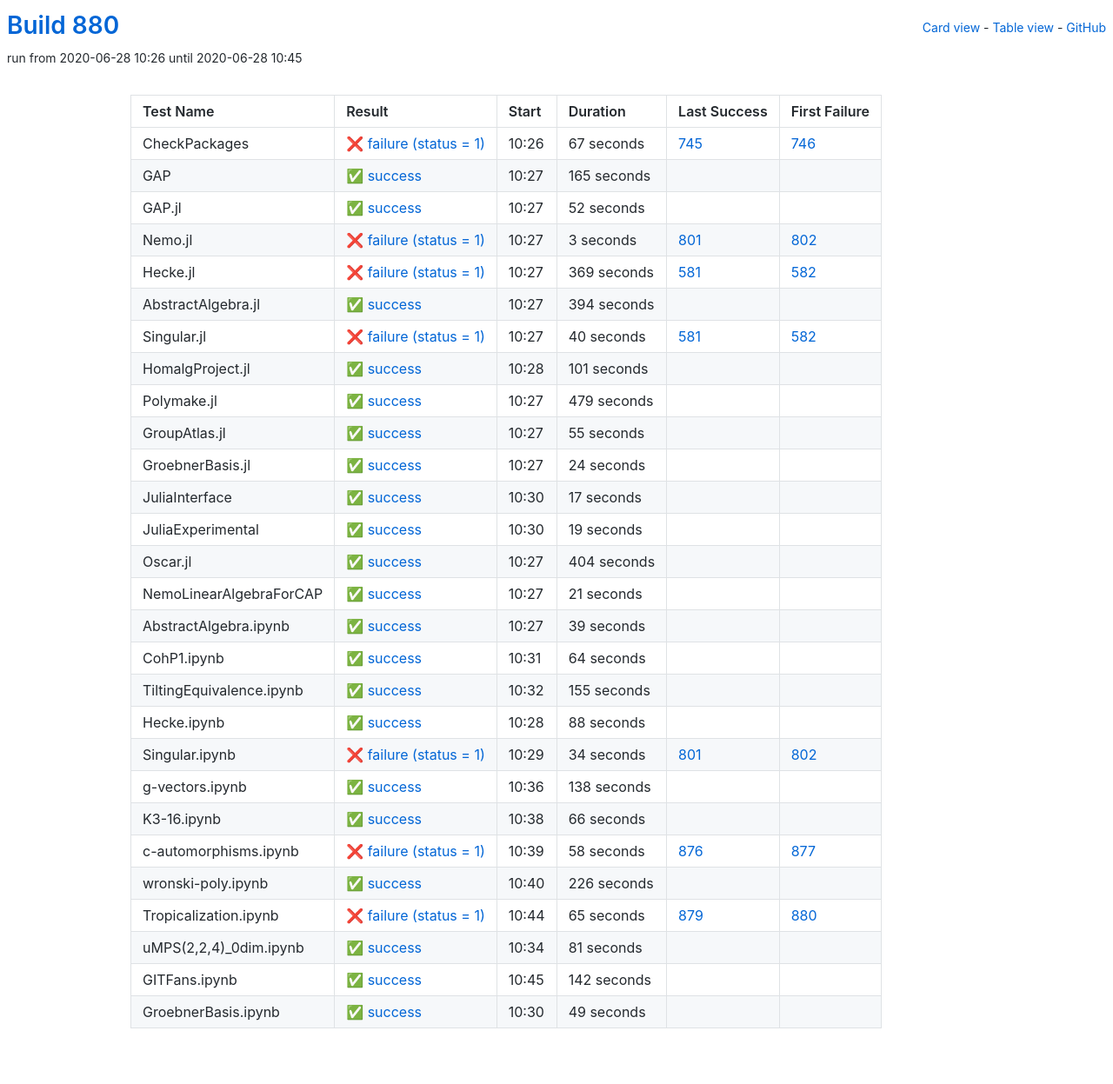
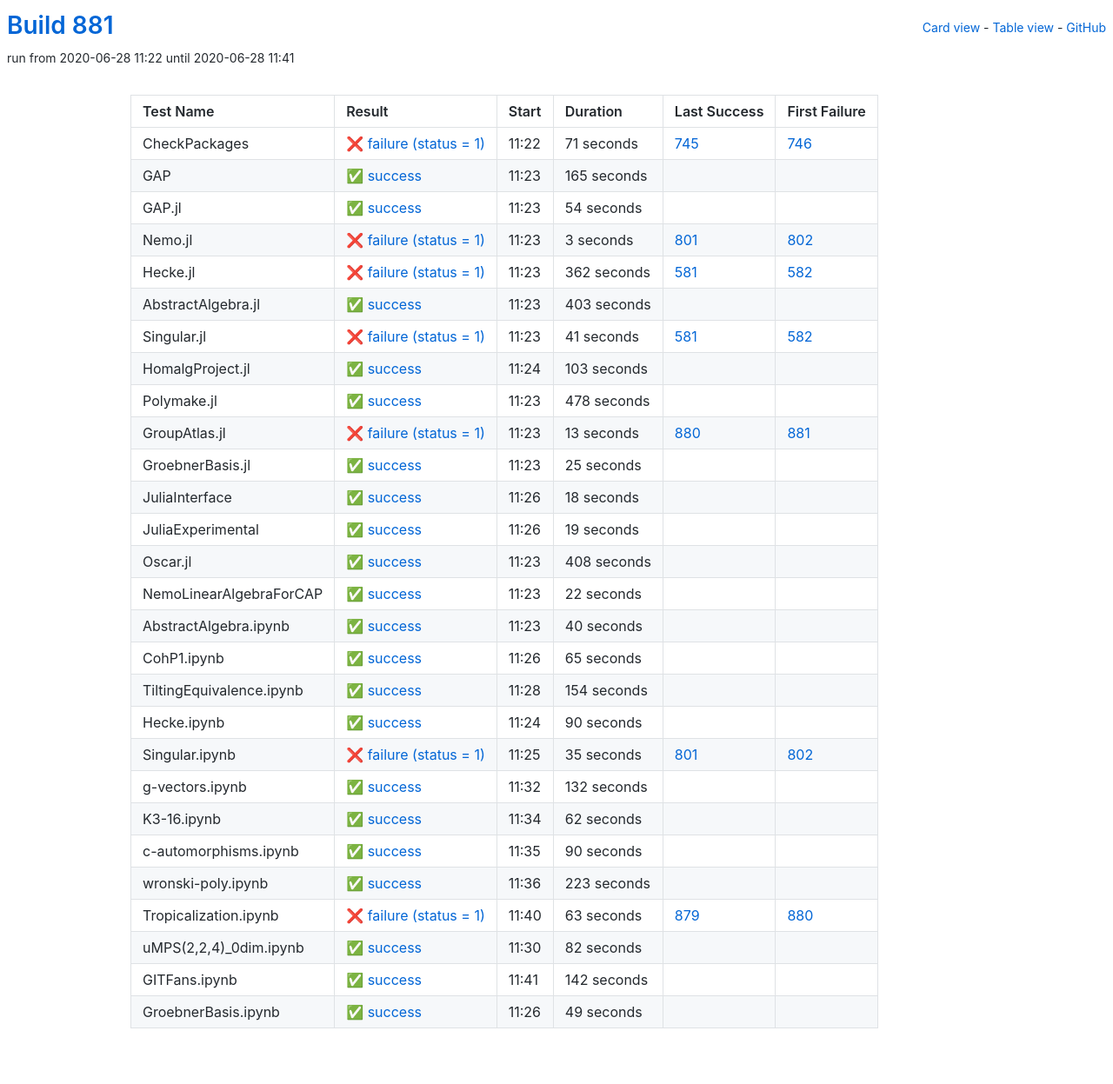
Before and after one commit to oscar-system/oscar-ci-status-1.4, a Jekyll site: the page built from table.html, in a window 1280 px wide. Shown: the whole page at 87% size. Built offline with Jekyll 4.4.1, drawn with Linux system fonts in a browser that asks for light colours.

Commit message:
Build #881

```diff
--- a/_data/ci.yml
+++ b/_data/ci.yml
@@ -1,6 +1,6 @@
 ---
-build: 880
-build_url: https://oscarci.mathematik.uni-kl.de/job/oscar-julia-1.4/880/
+build: 881
+build_url: https://oscarci.mathematik.uni-kl.de/job/oscar-julia-1.4/881/
 job: oscar-julia-1.4
 organization: oscar-system
 repo: oscar-ci-status-1.4
@@ -8,20 +8,20 @@ repourl: https://github.com/oscar-system/oscar-ci-status-1.4
 tests:
 - name: CheckPackages
   id: checkpackages
-  log: https://oscarci.mathematik.uni-kl.de/job/oscar-julia-1.4/880/artifact/logs/build-880/CheckPackages.log
-  start: 2020-06-28 10:26
+  log: https://oscarci.mathematik.uni-kl.de/job/oscar-julia-1.4/881/artifact/logs/build-881/CheckPackages.log
+  start: 2020-06-28 11:22
   success: false
   exitcode: 1
   status: failure
-  duration: 67
+  duration: 71
   last_success: 745
   last_success_url: https://oscarci.mathematik.uni-kl.de/job/oscar-julia-1.4/745/
   first_failure: 746
   first_failure_url: https://oscarci.mathematik.uni-kl.de/job/oscar-julia-1.4/746/
 - name: GAP
   id: gap
-  log: https://oscarci.mathematik.uni-kl.de/job/oscar-julia-1.4/880/artifact/logs/build-880/GAP.log
-  start: 2020-06-28 10:27
+  log: https://oscarci.mathematik.uni-kl.de/job/oscar-julia-1.4/881/artifact/logs/build-881/GAP.log
+  start: 2020-06-28 11:23
   success: true
   exitcode: 0
   status: success
@@ -32,20 +32,20 @@ tests:
   first_failure_url:
 - name: GAP.jl
   id: gap-jl
-  log: https://oscarci.mathematik.uni-kl.de/job/oscar-julia-1.4/880/artifact/logs/build-880/GAP.jl.log
-  start: 2020-06-28 10:27
+  log: https://oscarci.mathematik.uni-kl.de/job/oscar-julia-1.4/881/artifact/logs/build-881/GAP.jl.log
+  start: 2020-06-28 11:23
   success: true
   exitcode: 0
   status: success
-  duration: 52
+  duration: 54
   last_success: false
   last_success_url:
   first_failure: false
   first_failure_url:
 - name: Nemo.jl
   id: nemo-jl
-  log: https://oscarci.mathematik.uni-kl.de/job/oscar-julia-1.4/880/artifact/logs/build-880/Nemo.jl.log
-  start: 2020-06-28 10:27
+  log: https://oscarci.mathematik.uni-kl.de/job/oscar-julia-1.4/881/artifact/logs/build-881/Nemo.jl.log
+  start: 2020-06-28 11:23
   success: false
   exitcode: 1
   status: failure
@@ -56,104 +56,104 @@ tests:
   first_failure_url: https://oscarci.mathematik.uni-kl.de/job/oscar-julia-1.4/802/
 - name: Hecke.jl
   id: hecke-jl
-  log: https://oscarci.mathematik.uni-kl.de/job/oscar-julia-1.4/880/artifact/logs/build-880/Hecke.jl.log
-  start: 2020-06-28 10:27
+  log: https://oscarci.mathematik.uni-kl.de/job/oscar-julia-1.4/881/artifact/logs/build-881/Hecke.jl.log
+  start: 2020-06-28 11:23
   success: false
   exitcode: 1
   status: failure
-  duration: 369
+  duration: 362
   last_success: 581
   last_success_url: https://oscarci.mathematik.uni-kl.de/job/oscar-julia-1.4/581/
   first_failure: 582
   first_failure_url: https://oscarci.mathematik.uni-kl.de/job/oscar-julia-1.4/582/
 - name: AbstractAlgebra.jl
   id: abstractalgebra-jl
-  log: https://oscarci.mathematik.uni-kl.de/job/oscar-julia-1.4/880/artifact/logs/build-880/AbstractAlgebra.jl.log
-  start: 2020-06-28 10:27
+  log: https://oscarci.mathematik.uni-kl.de/job/oscar-julia-1.4/881/artifact/logs/build-881/AbstractAlgebra.jl.log
+  start: 2020-06-28 11:23
   success: true
   exitcode: 0
   status: success
-  duration: 394
+  duration: 403
   last_success: false
   last_success_url:
   first_failure: false
   first_failure_url:
 - name: Singular.jl
   id: singular-jl
-  log: https://oscarci.mathematik.uni-kl.de/job/oscar-julia-1.4/880/artifact/logs/build-880/Singular.jl.log
-  start: 2020-06-28 10:27
+  log: https://oscarci.mathematik.uni-kl.de/job/oscar-julia-1.4/881/artifact/logs/build-881/Singular.jl.log
+  start: 2020-06-28 11:23
   success: false
   exitcode: 1
   status: failure
-  duration: 40
+  duration: 41
   last_success: 581
   last_success_url: https://oscarci.mathematik.uni-kl.de/job/oscar-julia-1.4/581/
   first_failure: 582
   first_failure_url: https://oscarci.mathematik.uni-kl.de/job/oscar-julia-1.4/582/
 - name: HomalgProject.jl
   id: homalgproject-jl
-  log: https://oscarci.mathematik.uni-kl.de/job/oscar-julia-1.4/880/artifact/logs/build-880/HomalgProject.jl.log
-  start: 2020-06-28 10:28
+  log: https://oscarci.mathematik.uni-kl.de/job/oscar-julia-1.4/881/artifact/logs/build-881/HomalgProject.jl.log
+  start: 2020-06-28 11:24
   success: true
   exitcode: 0
   status: success
-  duration: 101
+  duration: 103
   last_success: false
   last_success_url:
   first_failure: false
   first_failure_url:
 - name: Polymake.jl
   id: polymake-jl
-  log: https://oscarci.mathematik.uni-kl.de/job/oscar-julia-1.4/880/artifact/logs/build-880/Polymake.jl.log
-  start: 2020-06-28 10:27
+  log: https://oscarci.mathematik.uni-kl.de/job/oscar-julia-1.4/881/artifact/logs/build-881/Polymake.jl.log
+  start: 2020-06-28 11:23
   success: true
   exitcode: 0
   status: success
-  duration: 479
+  duration: 478
   last_success: false
   last_success_url:
   first_failure: false
   first_failure_url:
 - name: GroupAtlas.jl
   id: groupatlas-jl
-  log: https://oscarci.mathematik.uni-kl.de/job/oscar-julia-1.4/880/artifact/logs/build-880/GroupAtlas.jl.log
-  start: 2020-06-28 10:27
+  log: https://oscarci.mathematik.uni-kl.de/job/oscar-julia-1.4/881/artifact/logs/build-881/GroupAtlas.jl.log
+  start: 2020-06-28 11:23
+  success: false
+  exitcode: 1
+  status: failure
+  duration: 13
+  last_success: 880
+  last_success_url: https://oscarci.mathematik.uni-kl.de/job/oscar-julia-1.4/880/
+  first_failure: 881
+  first_failure_url: https://oscarci.mathematik.uni-kl.de/job/oscar-julia-1.4/881/
+- name: GroebnerBasis.jl
+  id: groebnerbasis-jl
+  log: https://oscarci.mathematik.uni-kl.de/job/oscar-julia-1.4/881/artifact/logs/build-881/GroebnerBasis.jl.log
+  start: 2020-06-28 11:23
   success: true
   exitcode: 0
   status: success
-  duration: 55
-  last_success: false
-  last_success_url:
-  first_failure: false
-  first_failure_url:
-- name: GroebnerBasis.jl
-  id: groebnerbasis-jl
-  log: https://oscarci.mathematik.uni-kl.de/job/oscar-julia-1.4/880/artifact/logs/build-880/GroebnerBasis.jl.log
-  start: 2020-06-28 10:27
-  success: true
-  exitcode: 0
-  status: success
-  duration: 24
+  duration: 25
   last_success: false
   last_success_url:
   first_failure: false
   first_failure_url:
 - name: JuliaInterface
   id: juliainterface
-  log: https://oscarci.mathematik.uni-kl.de/job/oscar-julia-1.4/880/artifact/logs/build-880/JuliaInterface.log
-  start: 2020-06-28 10:30
+  log: https://oscarci.mathematik.uni-kl.de/job/oscar-julia-1.4/881/artifact/logs/build-881/JuliaInterface.log
+  start: 2020-06-28 11:26
   success: true
   exitcode: 0
   status: success
-  duration: 17
+  duration: 18
   last_success: false
   last_success_url:
   first_failure: false
   first_failure_url:
 - name: JuliaExperimental
   id: juliaexperimental
-  log: https://oscarci.mathematik.uni-kl.de/job/oscar-julia-1.4/880/artifact/logs/build-880/JuliaExperimental.log
-  start: 2020-06-28 10:30
+  log: https://oscarci.mathematik.uni-kl.de/job/oscar-julia-1.4/881/artifact/logs/build-881/JuliaExperimental.log
+  start: 2020-06-28 11:26
   success: true
   exitcode: 0
   status: success
@@ -164,164 +164,164 @@ tests:
   first_failure_url:
 - name: Oscar.jl
   id: oscar-jl
-  log: https://oscarci.mathematik.uni-kl.de/job/oscar-julia-1.4/880/artifact/logs/build-880/Oscar.jl.log
-  start: 2020-06-28 10:27
+  log: https://oscarci.mathematik.uni-kl.de/job/oscar-julia-1.4/881/artifact/logs/build-881/Oscar.jl.log
+  start: 2020-06-28 11:23
   success: true
   exitcode: 0
   status: success
-  duration: 404
+  duration: 408
   last_success: false
   last_success_url:
   first_failure: false
   first_failure_url:
 - name: NemoLinearAlgebraForCAP
   id: nemolinearalgebraforcap
-  log: https://oscarci.mathematik.uni-kl.de/job/oscar-julia-1.4/880/artifact/logs/build-880/NemoLinearAlgebraForCAP.log
-  start: 2020-06-28 10:27
+  log: https://oscarci.mathematik.uni-kl.de/job/oscar-julia-1.4/881/artifact/logs/build-881/NemoLinearAlgebraForCAP.log
+  start: 2020-06-28 11:23
   success: true
   exitcode: 0
   status: success
-  duration: 21
+  duration: 22
   last_success: false
   last_success_url:
   first_failure: false
   first_failure_url:
 - name: AbstractAlgebra.ipynb
   id: abstractalgebra-ipynb
-  log: https://oscarci.mathematik.uni-kl.de/job/oscar-julia-1.4/880/artifact/logs/build-880/AbstractAlgebra.ipynb.log
-  start: 2020-06-28 10:27
+  log: https://oscarci.mathematik.uni-kl.de/job/oscar-julia-1.4/881/artifact/logs/build-881/AbstractAlgebra.ipynb.log
+  start: 2020-06-28 11:23
   success: true
   exitcode: 0
   status: success
-  duration: 39
+  duration: 40
   last_success: false
   last_success_url:
   first_failure: false
   first_failure_url:
 - name: CohP1.ipynb
   id: cohp1-ipynb
-  log: https://oscarci.mathematik.uni-kl.de/job/oscar-julia-1.4/880/artifact/logs/build-880/CohP1.ipynb.log
-  start: 2020-06-28 10:31
+  log: https://oscarci.mathematik.uni-kl.de/job/oscar-julia-1.4/881/artifact/logs/build-881/CohP1.ipynb.log
+  start: 2020-06-28 11:26
   success: true
   exitcode: 0
   status: success
-  duration: 64
+  duration: 65
   last_success: false
   last_success_url:
   first_failure: false
   first_failure_url:
 - name: TiltingEquivalence.ipynb
   id: tiltingequivalence-ipynb
-  log: https://oscarci.mathematik.uni-kl.de/job/oscar-julia-1.4/880/artifact/logs/build-880/TiltingEquivalence.ipynb.log
-  start: 2020-06-28 10:32
+  log: https://oscarci.mathematik.uni-kl.de/job/oscar-julia-1.4/881/artifact/logs/build-881/TiltingEquivalence.ipynb.log
+  start: 2020-06-28 11:28
   success: true
   exitcode: 0
   status: success
-  duration: 155
+  duration: 154
   last_success: false
   last_success_url:
   first_failure: false
   first_failure_url:
 - name: Hecke.ipynb
   id: hecke-ipynb
-  log: https://oscarci.mathematik.uni-kl.de/job/oscar-julia-1.4/880/artifact/logs/build-880/Hecke.ipynb.log
-  start: 2020-06-28 10:28
+  log: https://oscarci.mathematik.uni-kl.de/job/oscar-julia-1.4/881/artifact/logs/build-881/Hecke.ipynb.log
+  start: 2020-06-28 11:24
   success: true
   exitcode: 0
   status: success
-  duration: 88
+  duration: 90
   last_success: false
   last_success_url:
   first_failure: false
   first_failure_url:
 - name: Singular.ipynb
   id: singular-ipynb
-  log: https://oscarci.mathematik.uni-kl.de/job/oscar-julia-1.4/880/artifact/logs/build-880/Singular.ipynb.log
-  start: 2020-06-28 10:29
+  log: https://oscarci.mathematik.uni-kl.de/job/oscar-julia-1.4/881/artifact/logs/build-881/Singular.ipynb.log
+  start: 2020-06-28 11:25
   success: false
   exitcode: 1
   status: failure
-  duration: 34
+  duration: 35
   last_success: 801
   last_success_url: https://oscarci.mathematik.uni-kl.de/job/oscar-julia-1.4/801/
   first_failure: 802
   first_failure_url: https://oscarci.mathematik.uni-kl.de/job/oscar-julia-1.4/802/
 - name: g-vectors.ipynb
   id: g-vectors-ipynb
-  log: https://oscarci.mathematik.uni-kl.de/job/oscar-julia-1.4/880/artifact/logs/build-880/g-vectors.ipynb.log
-  start: 2020-06-28 10:36
+  log: https://oscarci.mathematik.uni-kl.de/job/oscar-julia-1.4/881/artifact/logs/build-881/g-vectors.ipynb.log
+  start: 2020-06-28 11:32
   success: true
   exitcode: 0
   status: success
-  duration: 138
+  duration: 132
   last_success: false
   last_success_url:
   first_failure: false
   first_failure_url:
 - name: K3-16.ipynb
   id: k3-16-ipynb
-  log: https://oscarci.mathematik.uni-kl.de/job/oscar-julia-1.4/880/artifact/logs/build-880/K3-16.ipynb.log
-  start: 2020-06-28 10:38
+  log: https://oscarci.mathematik.uni-kl.de/job/oscar-julia-1.4/881/artifact/logs/build-881/K3-16.ipynb.log
+  start: 2020-06-28 11:34
   success: true
   exitcode: 0
   status: success
-  duration: 66
+  duration: 62
   last_success: false
   last_success_url:
   first_failure: false
   first_failure_url:
 - name: c-automorphisms.ipynb
   id: c-automorphisms-ipynb
-  log: https://oscarci.mathematik.uni-kl.de/job/oscar-julia-1.4/880/artifact/logs/build-880/c-automorphisms.ipynb.log
-  start: 2020-06-28 10:39
-  success: false
-  exitcode: 1
-  status: failure
-  duration: 58
-  last_success: 876
-  last_success_url: https://oscarci.mathematik.uni-kl.de/job/oscar-julia-1.4/876/
-  first_failure: 877
-  first_failure_url: https://oscarci.mathematik.uni-kl.de/job/oscar-julia-1.4/877/
-- name: wronski-poly.ipynb
-  id: wronski-poly-ipynb
-  log: https://oscarci.mathematik.uni-kl.de/job/oscar-julia-1.4/880/artifact/logs/build-880/wronski-poly.ipynb.log
-  start: 2020-06-28 10:40
+  log: https://oscarci.mathematik.uni-kl.de/job/oscar-julia-1.4/881/artifact/logs/build-881/c-automorphisms.ipynb.log
+  start: 2020-06-28 11:35
   success: true
   exitcode: 0
   status: success
-  duration: 226
+  duration: 90
+  last_success: false
+  last_success_url:
+  first_failure: false
+  first_failure_url:
+- name: wronski-poly.ipynb
+  id: wronski-poly-ipynb
+  log: https://oscarci.mathematik.uni-kl.de/job/oscar-julia-1.4/881/artifact/logs/build-881/wronski-poly.ipynb.log
+  start: 2020-06-28 11:36
+  success: true
+  exitcode: 0
+  status: success
+  duration: 223
   last_success: false
   last_success_url:
   first_failure: false
   first_failure_url:
 - name: Tropicalization.ipynb
   id: tropicalization-ipynb
-  log: https://oscarci.mathematik.uni-kl.de/job/oscar-julia-1.4/880/artifact/logs/build-880/Tropicalization.ipynb.log
-  start: 2020-06-28 10:44
+  log: https://oscarci.mathematik.uni-kl.de/job/oscar-julia-1.4/881/artifact/logs/build-881/Tropicalization.ipynb.log
+  start: 2020-06-28 11:40
   success: false
   exitcode: 1
   status: failure
-  duration: 65
+  duration: 63
   last_success: 879
   last_success_url: https://oscarci.mathematik.uni-kl.de/job/oscar-julia-1.4/879/
   first_failure: 880
   first_failure_url: https://oscarci.mathematik.uni-kl.de/job/oscar-julia-1.4/880/
 - name: uMPS(2,2,4)_0dim.ipynb
   id: umps-2-2-4-0dim-ipynb
-  log: https://oscarci.mathematik.uni-kl.de/job/oscar-julia-1.4/880/artifact/logs/build-880/uMPS-2-2-4-_0dim.ipynb.log
-  start: 2020-06-28 10:34
+  log: https://oscarci.mathematik.uni-kl.de/job/oscar-julia-1.4/881/artifact/logs/build-881/uMPS-2-2-4-_0dim.ipynb.log
+  start: 2020-06-28 11:30
   success: true
   exitcode: 0
   status: success
-  duration: 81
+  duration: 82
   last_success: false
   last_success_url:
   first_failure: false
   first_failure_url:
 - name: GITFans.ipynb
   id: gitfans-ipynb
-  log: https://oscarci.mathematik.uni-kl.de/job/oscar-julia-1.4/880/artifact/logs/build-880/GITFans.ipynb.log
-  start: 2020-06-28 10:45
+  log: https://oscarci.mathematik.uni-kl.de/job/oscar-julia-1.4/881/artifact/logs/build-881/GITFans.ipynb.log
+  start: 2020-06-28 11:41
   success: true
   exitcode: 0
   status: success
@@ -332,8 +332,8 @@ tests:
   first_failure_url:
 - name: GroebnerBasis.ipynb
   id: groebnerbasis-ipynb
-  log: https://oscarci.mathematik.uni-kl.de/job/oscar-julia-1.4/880/artifact/logs/build-880/GroebnerBasis.ipynb.log
-  start: 2020-06-28 10:30
+  log: https://oscarci.mathematik.uni-kl.de/job/oscar-julia-1.4/881/artifact/logs/build-881/GroebnerBasis.ipynb.log
+  start: 2020-06-28 11:26
   success: true
   exitcode: 0
   status: success
```
Also changed, not shown: README.md.
